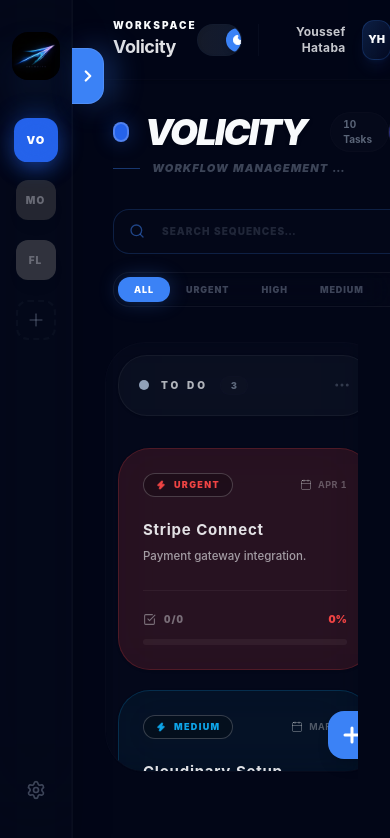
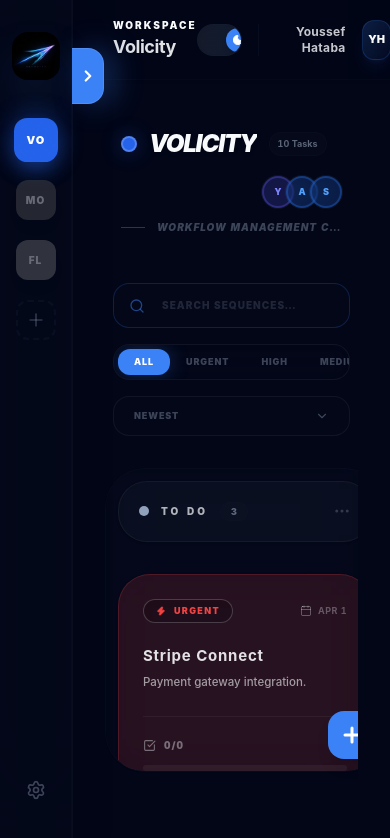
Before and after one commit to youssef-hataba/velocity, a React (Vite) app: page / in a window 390 px wide. Shown: the top 838 px of the page. Built offline with nearby package versions, Linux system fonts and the light colour scheme.

Commit message:
borad responsive

```diff
--- a/src/components/tabs/board/BoardControls.tsx
+++ b/src/components/tabs/board/BoardControls.tsx
@@ -40,8 +40,9 @@ export const BoardControls = ({
   const currentSortLabel = sortOptions.find(opt => opt.value === sortBy)?.label;
 
   return (
-    <div className="flex flex-wrap items-center justify-between gap-4 px-2">
-      <div className="relative group min-w-[320px]">
+    <div className="flex flex-col lg:flex-row lg:items-center justify-between gap-4 px-2">
+      {/* Search Input Container */}
+      <div className="relative group w-full lg:min-w-[320px] lg:w-auto">
         <Search
           size={16}
           className="absolute left-4 top-1/2 -translate-y-1/2 text-primary/50 group-focus-within:text-primary
@@ -57,13 +58,17 @@ export const BoardControls = ({
         />
       </div>
 
-      <div className="flex items-center gap-4">
-        <div className="flex bg-steel/5 p-1 rounded-2xl border border-white/5 backdrop-blur-md shadow-inner">
+      {/* Filters and Sort Container */}
+      <div className="flex flex-col sm:flex-row items-center gap-4 w-full lg:w-auto">
+
+        {/* Priority Filter - Scrollable on very small screens */}
+        <div className="flex bg-steel/5 p-1 rounded-2xl border border-white/5 backdrop-blur-md shadow-inner w-full sm:w-auto overflow-x-auto no-scrollbar">
+          <div className="flex min-w-full sm:min-w-0">
             {priorities.map((p) => (
               <button
                 key={p}
                 onClick={() => onPriorityChange(p)}
-              className={`px-4 py-1.5 rounded-xl text-[9px] font-black uppercase tracking-widest transition-all duration-500 ${
+                className={`flex-1 sm:flex-none px-4 py-1.5 rounded-xl text-[9px] font-black uppercase tracking-widest transition-all duration-500 whitespace-nowrap ${
                   activePriority === p
                   ? "bg-primary text-white shadow-[0_0_20px_rgba(59,130,246,0.3)]"
                   : "text-muted/40 hover:text-muted/60"
@@ -73,11 +78,13 @@ export const BoardControls = ({
               </button>
             ))}
           </div>
+        </div>
 
-        <div className="relative">
+        {/* Sort Dropdown */}
+        <div className="relative w-full sm:w-auto">
           <button
             onClick={() => setIsSortOpen(!isSortOpen)}
-            className="flex items-center gap-3 bg-steel/5 border border-white/5 rounded-2xl py-3 px-5 text-[9px] font-black uppercase tracking-widest text-muted/40 hover:text-primary hover:border-primary/20 transition-all min-w-35 justify-between group"
+            className="flex items-center gap-3 bg-steel/5 border border-white/5 rounded-2xl py-3 px-5 text-[9px] font-black uppercase tracking-widest text-muted/40 hover:text-primary hover:border-primary/20 transition-all w-full sm:min-w-40 justify-between group"
           >
             <span className="group-hover:scale-105 transition-transform">{currentSortLabel}</span>
             <ChevronDown size={14} className={`transition-transform duration-300 ${isSortOpen ? "rotate-180" : ""}`} />
--- a/src/components/tabs/board/BoardHeader.tsx
+++ b/src/components/tabs/board/BoardHeader.tsx
@@ -28,40 +28,44 @@ export const BoardHeader = ({ project, tasksCount }: Props) => {
   const shadowColor = project.color?.startsWith('#') ? `${project.color}66` : 'rgba(255,255,255,0.2)';
 
   return (
-    <header className="flex flex-col gap-2 shrink-0 px-2">
-      <div className="flex items-center justify-between w-full">
-        <div className="flex items-center gap-4">
+    <header className="flex flex-col gap-3 shrink-0 px-4 md:px-2 py-4">
+      {/* Main Title and Members Row */}
+      <div className="flex flex-col md:flex-row md:items-center justify-between w-full gap-4">
+
+        {/* Project Identity */}
+        <div className="flex items-center gap-3 md:gap-4">
           <div
-            className="w-5 h-5 rounded-full border-2 border-white/20 transition-all duration-500"
+            className="w-4 h-4 md:w-5 md:h-5 rounded-full border-2 border-white/20 transition-all duration-500 shrink-0"
             style={{
               backgroundColor: project.color?.startsWith('#') ? project.color : 'transparent',
               boxShadow: `0 0 20px ${shadowColor}`
             }}
           />
-          <h2 className="text-4xl font-black tracking-tighter text-foreground drop-shadow-sm italic uppercase">
+          <h2 className="text-2xl md:text-4xl font-black tracking-tighter text-foreground drop-shadow-sm italic uppercase truncate">
             {project.name}
           </h2>
-          <span className="ml-2 px-3 py-1 rounded-full bg-steel/10 text-muted/60 text-[10px] font-bold border border-steel/10">
+          <span className="shrink-0 px-2 md:px-3 py-1 rounded-full bg-steel/10 text-muted/60 text-[9px] md:text-[10px] font-bold border border-steel/10">
             {tasksCount} Tasks
           </span>
         </div>
 
-        <div className="flex items-center gap-6">
-          <div className="flex -space-x-3">
+        {/* Member Avatars */}
+        <div className="flex items-center self-end md:self-auto">
+          <div className="flex -space-x-2 md:-space-x-3">
             {project.members?.slice(0, 3).map((email, i) => {
               const colorClasses = getMemberColor(email);
               return (
                 <div
                   key={i}
                   title={email}
-                  className={`w-9 h-9 rounded-full border-2 border-background backdrop-blur-md flex items-center justify-center text-[10px] font-black uppercase ring-1 ring-white/5 transition-transform hover:-translate-y-1 hover:z-10 cursor-pointer ${colorClasses}`}
+                  className={`w-8 h-8 md:w-9 md:h-9 rounded-full border-2 border-background backdrop-blur-md flex items-center justify-center text-[9px] md:text-[10px] font-black uppercase ring-1 ring-white/5 transition-transform hover:-translate-y-1 hover:z-10 cursor-pointer ${colorClasses}`}
                 >
                   {email[0]}
                 </div>
               );
             })}
             {(project.members?.length || 0) > 3 && (
-              <div className="w-9 h-9 rounded-full border-2 border-background bg-steel/10 flex items-center justify-center text-[10px] font-bold text-muted-foreground ring-1 ring-white/5">
+              <div className="w-8 h-8 md:w-9 md:h-9 rounded-full border-2 border-background bg-steel/10 flex items-center justify-center text-[9px] md:text-[10px] font-bold text-muted-foreground ring-1 ring-white/5">
                 +{(project.members?.length || 0) - 3}
               </div>
             )}
@@ -69,9 +73,10 @@ export const BoardHeader = ({ project, tasksCount }: Props) => {
         </div>
       </div>
 
+      {/* Description and Divider Row */}
       <div className="flex items-center gap-3">
-        <div className="h-px w-8 bg-primary/40" />
-        <p className="text-muted/40 text-[11px] font-black uppercase tracking-widest truncate max-w-xl italic">
+        <div className="h-px w-6 md:w-8 bg-primary/40 shrink-0" />
+        <p className="text-muted/40 text-[10px] md:text-[11px] font-black uppercase tracking-widest truncate max-w-full italic">
           {project.description || "Workflow Management Center"}
         </p>
       </div>
--- a/src/components/tabs/board/Column.tsx
+++ b/src/components/tabs/board/Column.tsx
@@ -73,7 +73,6 @@ const Column = ({ title, status, tasks }: ColumnProps) => {
         </div>
       </div>
 
-      {/* Modal Instance for Creating New Task */}
       <TaskDetailsModal
         task={null}
         initialStatus={status}
```
Also changed, not shown: src/components/tabs/board/Board.tsx (line endings or trailing spaces). Lines whose indentation alone changed are shown as unchanged.
